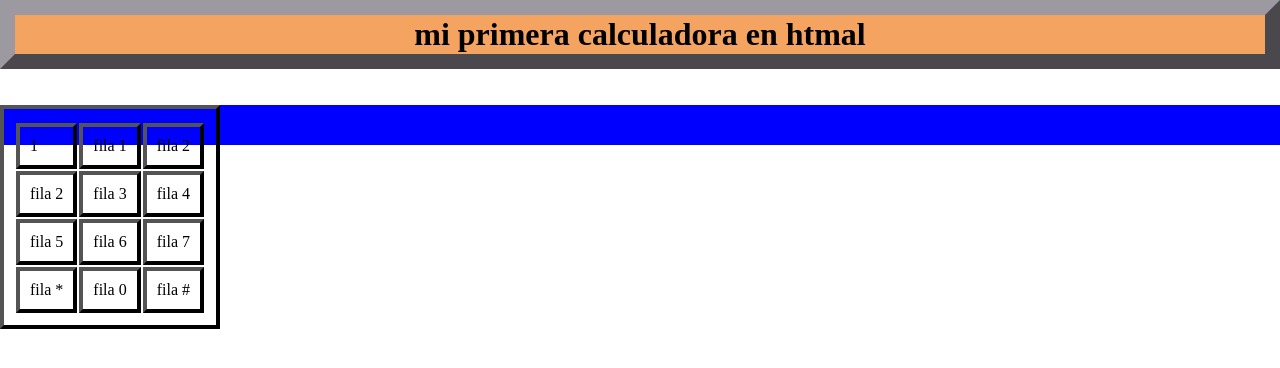
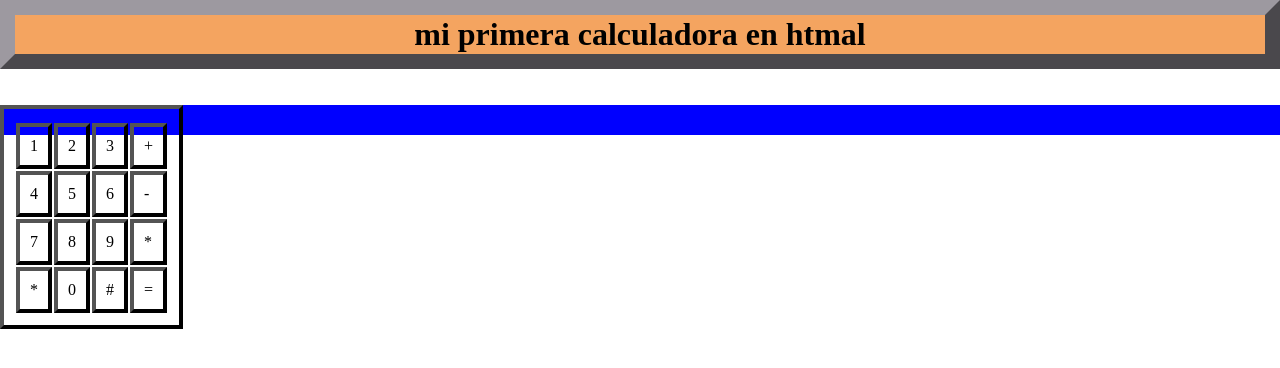
Before and after one commit to 20401/cal2, a plain HTML site: page index.html in a window 1280 px wide. Drawn offline with Linux system fonts and the light colour scheme.

Commit message:
se crearon los botones falta el control donde quedan los resultados

```diff
--- a/index.html
+++ b/index.html
@@ -17,22 +17,26 @@
             <th></th>
             <tr>
                 <td> 1</td>
-                <td>fila 1</td>
-                <td>fila 2</td>
+                <td>2</td>
+                <td>3</td>
+                <td>+</td>
             <tr>
-                <td>fila 2</td>
-                <td>fila 3</td>
-                <td>fila 4</td>
+                <td>4</td>
+                <td>5</td>
+                <td>6</td>
+                <td>-</td>
             </tr>
             <tr>
-                <td>fila 5</td>
-                <td>fila 6</td>
-                <td>fila 7</td>
+                <td>7</td>
+                <td>8</td>
+                <td>9</td>
+                <td>*</td>
             </tr>
             <tr>
-                <td>fila *</td>
-                <td>fila 0</td>
-                <td>fila #</td>
+                <td>*</td>
+                <td>0</td>
+                <td>#</td>
+                <td>=  </td>
             </tr>
         </table>
     </div>
--- a/stely.css
+++ b/stely.css
@@ -4,8 +4,8 @@
 }
 
 div {
-    height          : 40px;
-
+    height          : 80px;
+    max-height          : 30px;
     background-color: blue;
 }
 
@@ -16,9 +16,9 @@ h1 {
     padding         : 1px;
 }
 
-table,td
- {
+table,
+td {
 
-padding: 10px 10px 10px 10px;
-    border: 4px outset black;
+    padding: 10px 10px 10px 10px;
+    border : 4px outset black;
 }
```
